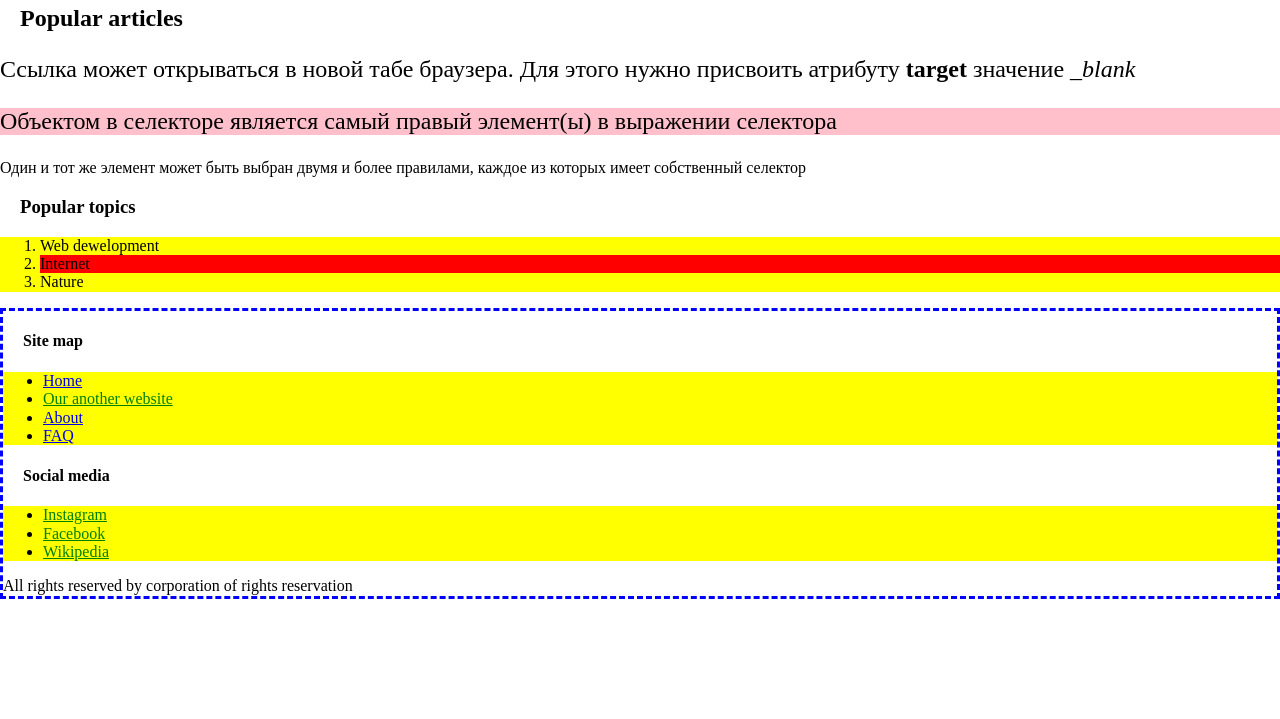
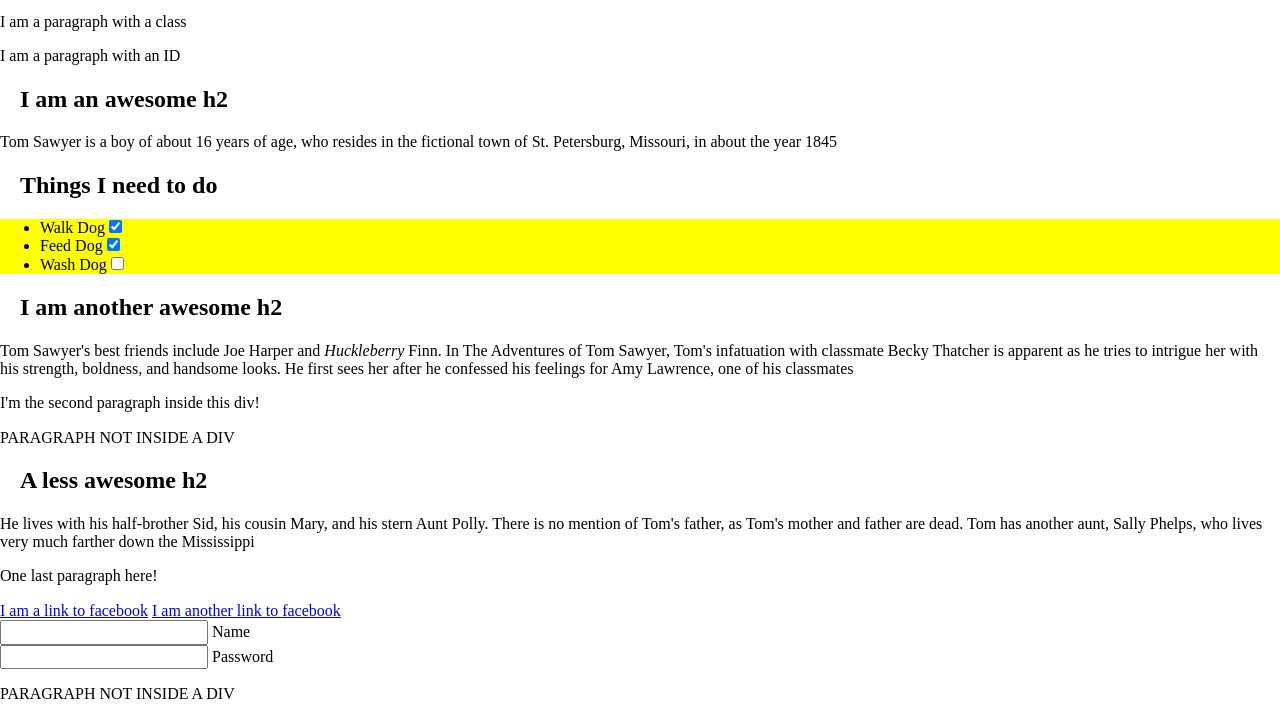
Before and after one commit to dashaorlova/vscode-git-test, a plain HTML site: page lesson7/task5/index.html in a window 1280 px wide. Shown: the part 101-820 px from the top of the page. Drawn offline with nearby package versions, Linux system fonts and the light colour scheme.

Commit message:
Update index.html

```diff
--- a/lesson7/task5/index.html
+++ b/lesson7/task5/index.html
@@ -2,78 +2,78 @@
 <html lang="en">
   <head>
     <meta charset="UTF-8" />
-    <title>Селекторы</title>
+    <title>Древовидные структуры</title>
     <link
       rel="stylesheet"
       href="https://cdnjs.cloudflare.com/ajax/libs/normalize/8.0.1/normalize.min.css"
       integrity="sha256-l85OmPOjvil/SOvVt3HnSSjzF1TUMyT9eV0c2BzEGzU="
       crossorigin="anonymous"
     />
-    <link href="style.css" rel="stylesheet" />
+
+	        <link href="style.css" rel="stylesheet">
   </head>
 
   <body>
-    <header>
-      <h1>Селекторы атрибутов</h1>
-      <nav class="navigation"></nav>
-    </header>
-    <main>
-      <section>
-        <h2>Popular articles</h2>
-        <article class="new">
+    <h1>Selectors Exercise</h1>
+
+    <p>PARAGRAPH NOT INSIDE A DIV</p>
+
+    <div>
+      <p class="hello">I am a paragraph with a class</p>
+      <p id="special">I am a paragraph with an ID</p>
+
+      <h2>I am an awesome h2</h2>
+
       <p>
-            Ссылка может открываться в новой табе браузера. Для этого нужно
-            присвоить атрибуту
-            <b>target</b> значение <i>_blank</i>
+        Tom Sawyer is a boy of about 16 years of age, who resides in the fictional town of St.
+        Petersburg, Missouri, in about the year 1845
       </p>
-        </article>
-        <article class="new posted-today">
+    </div>
+
+    <div>
+      <h2>Things I need to do</h2>
+
+      <ul>
+        <li>Walk Dog <input type="checkbox" checked /></li>
+        <li>Feed Dog <input type="checkbox" checked /></li>
+        <li>Wash Dog <input type="checkbox" /></li>
+      </ul>
+    </div>
+
+    <div>
+      <h2>I am another awesome h2</h2>
+
       <p>
-            Объектом в селекторе является самый правый элемент(ы) в выражении
-            селектора
+        Tom Sawyer's best friends include Joe Harper and <em>Huckleberry</em> Finn. In The
+        Adventures of Tom Sawyer, Tom's infatuation with classmate Becky Thatcher is apparent as he
+        tries to intrigue her with his strength, boldness, and handsome looks. He first sees her
+        after he confessed his feelings for Amy Lawrence, one of his classmates
       </p>
-        </article>
-        <article>
+
+      <p>I'm the second paragraph inside this div!</p>
+    </div>
+
+    <p>PARAGRAPH NOT INSIDE A DIV</p>
+
+    <div>
+      <h2>A less awesome h2</h2>
+
       <p>
-            Один и тот же элемент может быть выбран двумя и более правилами,
-            каждое из которых имеет собственный селектор
+        He lives with his half-brother Sid, his cousin Mary, and his stern Aunt Polly. There is no
+        mention of Tom's father, as Tom's mother and father are dead. Tom has another aunt, Sally
+        Phelps, who lives very much farther down the Mississippi
       </p>
-        </article>
-      </section>
-      <aside>
-        <h3>Popular topics</h3>
-        <ol>
-          <li class="topic most-popular">Web dewelopment</li>
-          <li class="topic new">Internet</li>
-          <li class="topic">Nature</li>
-        </ol>
-      </aside>
-    </main>
-    <footer>
-      <section>
-        <h4>Site map</h4>
-        <ul>
-          <li><a href="#">Home</a></li>
-          <li><a href="#" target="_blank">Our another website</a></li>
-          <li><a href="#">About</a></li>
-          <li><a href="#">FAQ</a></li>
-        </ul>
-      </section>
-      <section>
-        <h4>Social media</h4>
-        <ul>
-          <li>
-            <a href="https://www.instagram.com" target="_blank">Instagram</a>
-          </li>
-          <li>
-            <a href="https://www.facebook.com" target="_blank">Facebook</a>
-          </li>
-          <li>
-            <a href="https://www.wikipedia.org" target="_blank">Wikipedia</a>
-          </li>
-        </ul>
-      </section>
-      <span>All rights reserved by corporation of rights reservation</span>
-    </footer>
+
+      <p>One last paragraph here!</p>
+
+      <a href="https://www.facebook.com">I am a link to facebook</a>
+      <a href="https://www.facebook.com">I am another link to facebook</a>
+      <br />
+
+      <label><input type="text" name="name" /> Name</label><br />
+      <label><input type="password" name="password" /> Password</label><br />
+    </div>
+
+    <p>PARAGRAPH NOT INSIDE A DIV</p>
   </body>
 </html>
```
Lines whose indentation alone changed are shown as unchanged.
